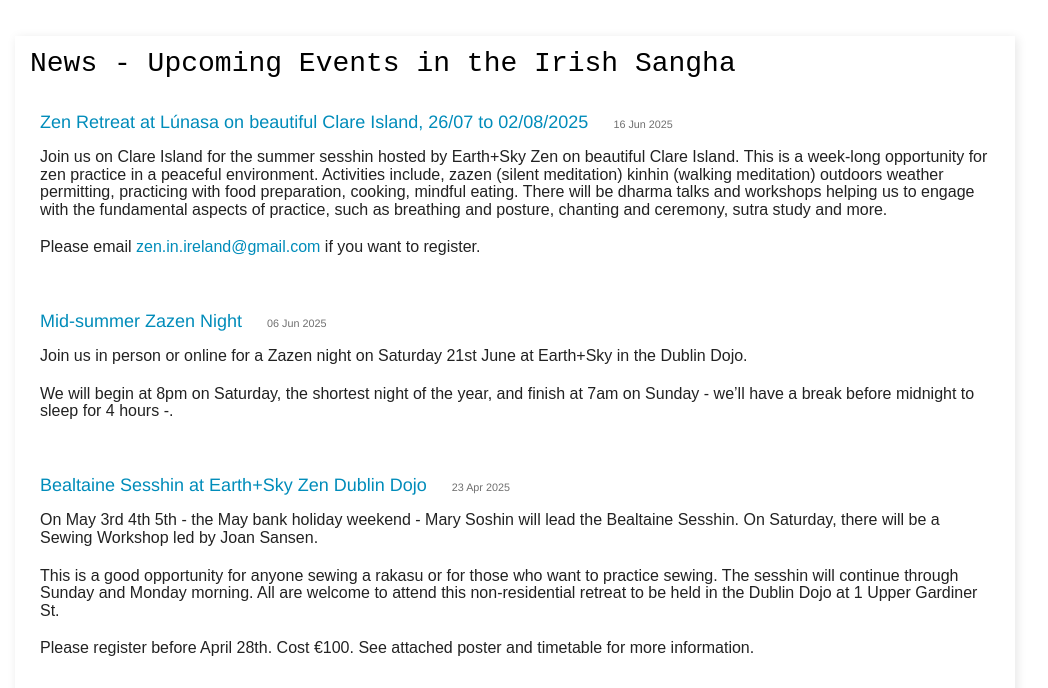
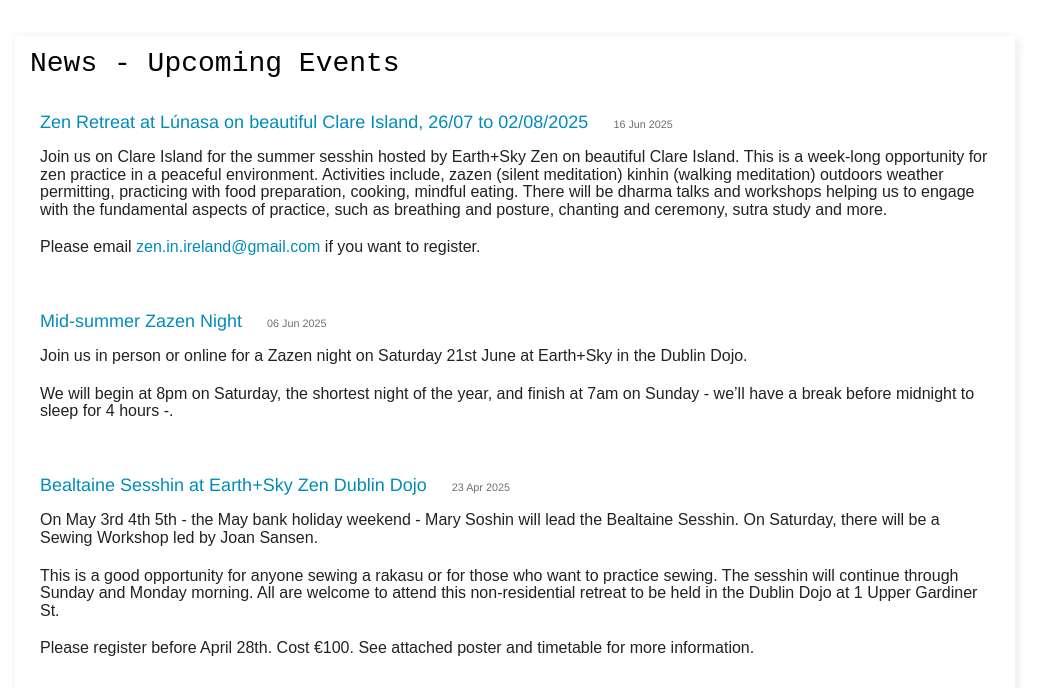
Before and after one commit to zen-ireland/zenireland.github.io, a Jekyll site: the page built from index.html, in a window 1280 px wide and 900 px high, scrolled down 401 px, cut to the strip 212-900 px from the top of the window. Shown: the whole strip, without its empty margins (125-1173 px from the left). Built offline with Jekyll 4.4.1, drawn with Linux system fonts in a browser that asks for light colours.

Commit message:
update header text

```diff
--- a/index.html
+++ b/index.html
@@ -3,7 +3,7 @@
 layout: default
 ---
 
-<h4>News - Upcoming Events in the Irish Sangha</h4>
+<h4>News - Upcoming Events</h4>
 {% assign posts_by_event_date = site.posts | sort: "date" | sort: "event_date" %}
 {% for post in  posts_by_event_date reversed %}
 <div class="homepage-post-summary">
```
